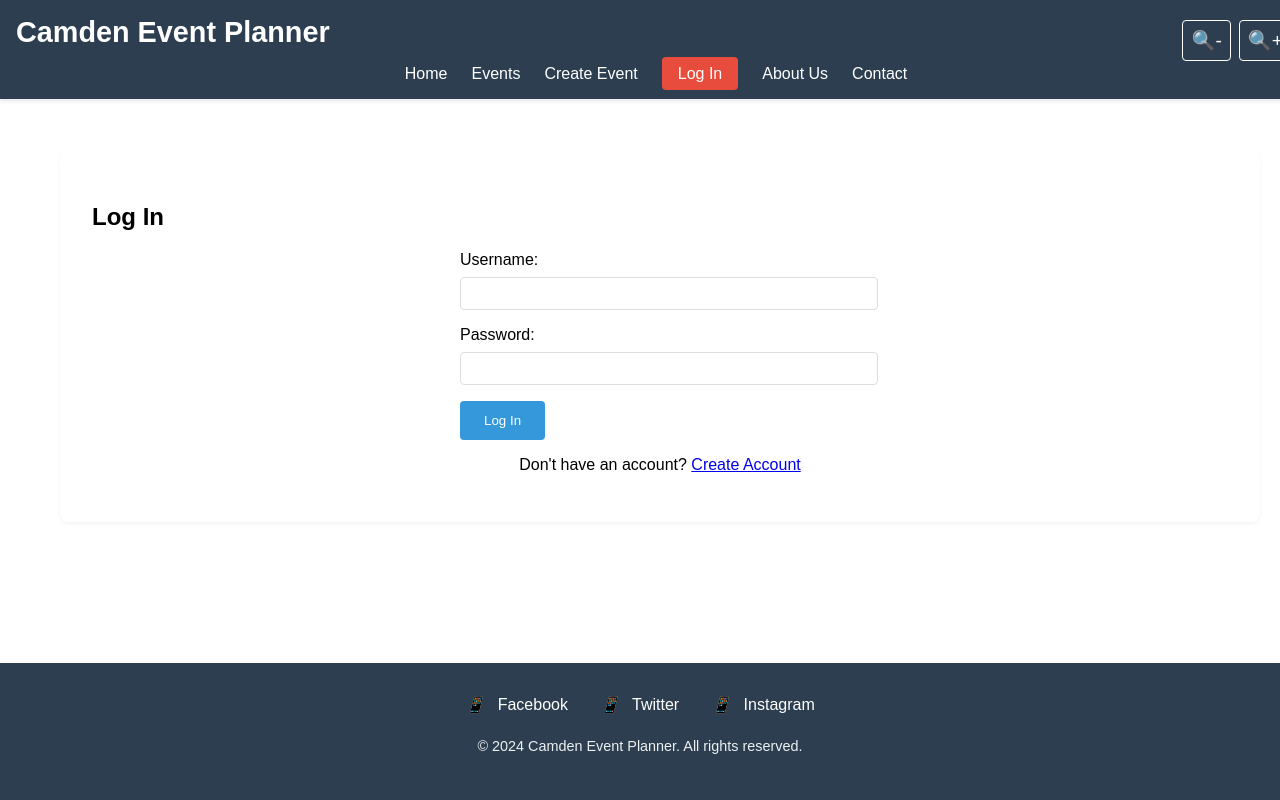
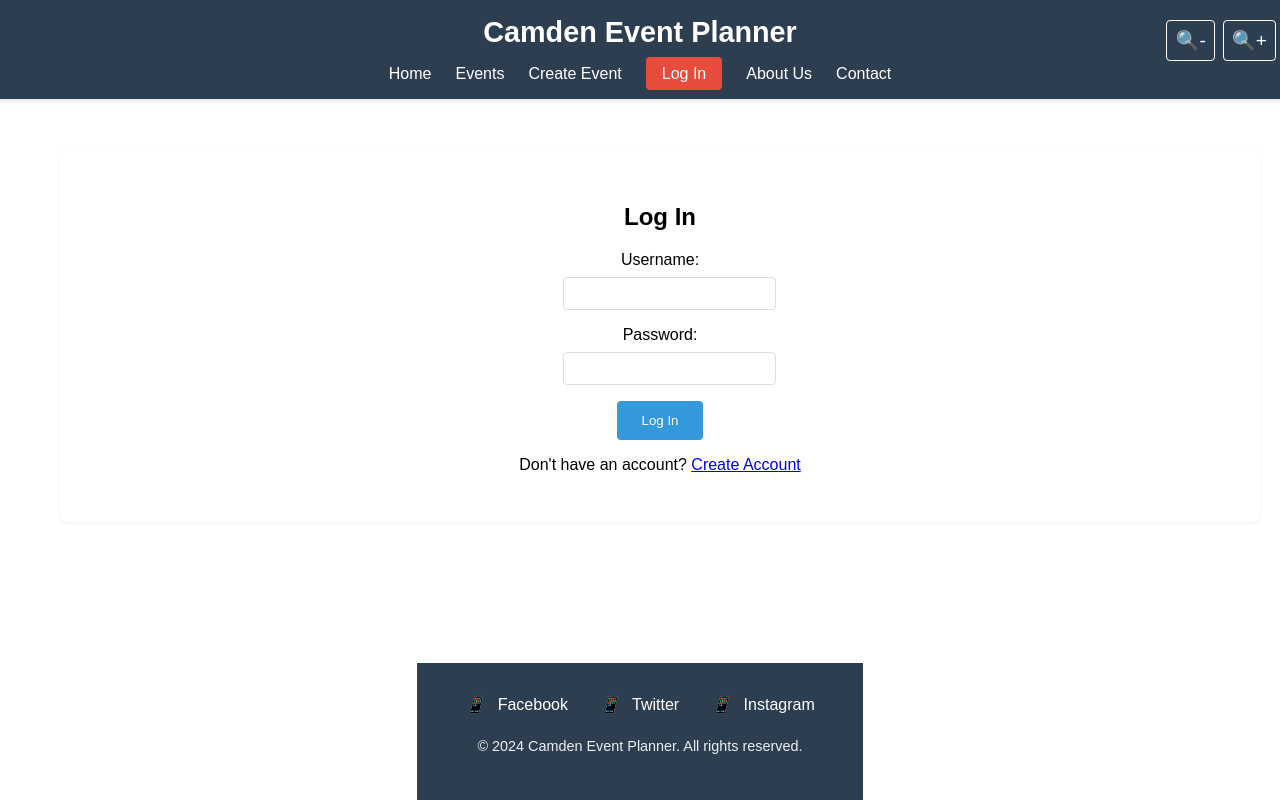
Before and after one commit to DanMorris2004/IDP-Website, a React (Vite) app: page /login in a window 1280 px wide. Shown: the top 800 px of the page. Built offline with nearby package versions, Linux system fonts and the light colour scheme.

Commit message:
Assistant checkpoint: Center all content and elements in the application
Assistant generated file changes:
- src/App.css: Center all content, Center form elements, Center section content

---

User prompt:

MAKE SURE EVERYTHING IS CENTERED

```diff
--- a/src/App.css
+++ b/src/App.css
@@ -7,6 +7,8 @@ body {
   min-height: 100vh;
   display: flex;
   flex-direction: column;
+  align-items: center;
+  text-align: center;
 }
 
 main {
@@ -15,6 +17,9 @@ main {
   width: 100%;
   max-width: 1440px;
   margin: 0 auto;
+  display: flex;
+  flex-direction: column;
+  align-items: center;
 }
 
 .header {
@@ -89,6 +94,10 @@ section {
   border-radius: 8px;
   box-shadow: 0 2px 4px rgba(0,0,0,0.05);
   box-sizing: border-box;
+  display: flex;
+  flex-direction: column;
+  align-items: center;
+  text-align: center;
 }
 
 @media (max-width: 768px) {
@@ -213,6 +222,10 @@ section {
 form {
   max-width: 400px;
   margin: 0 auto;
+  display: flex;
+  flex-direction: column;
+  align-items: center;
+  width: 100%;
 }
 
 form div {
```
